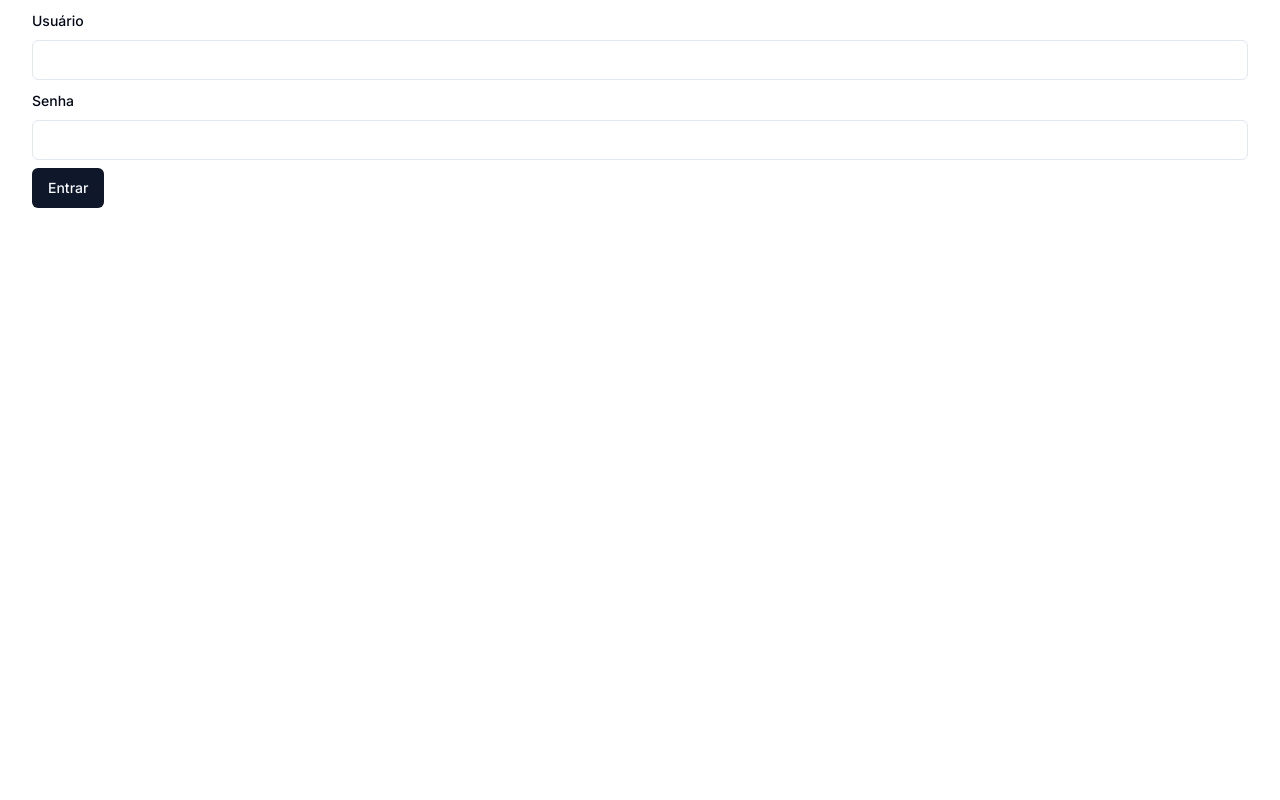
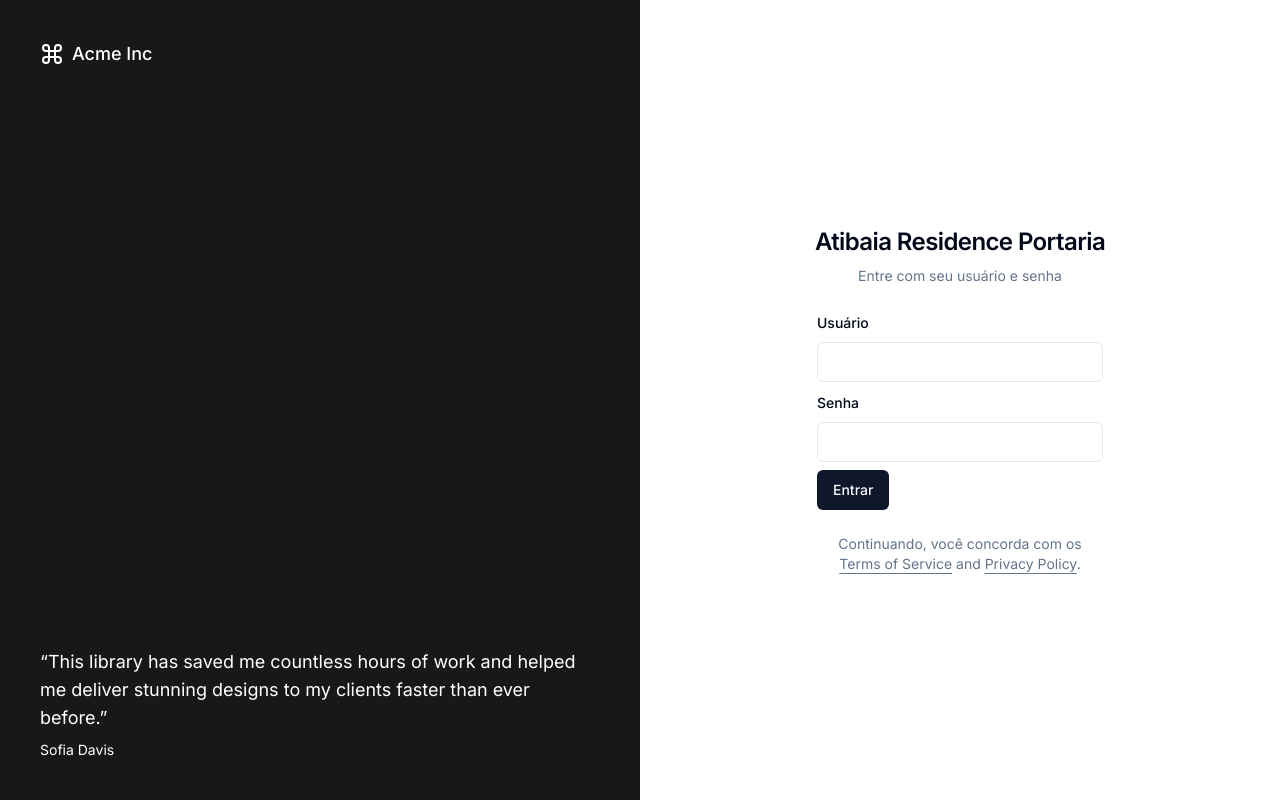
Before and after one commit to sergiobatistajr/portaria-app-server-actions, a Next.js app: page / in a window 1280 px wide. Built offline with nearby package versions, Linux system fonts and the light colour scheme; no server answers.

Commit message:
better login page

```diff
--- a/src/app/layout.tsx
+++ b/src/app/layout.tsx
@@ -7,6 +7,7 @@
 
 import { auth } from "@/lib/auth";
 import Login from "@/components/Login";
+import AuthenticationPage from "@/components/AuthPage";
 
 export const metadata: Metadata = {
   title: "Create Next App",
@@ -24,7 +25,7 @@
     <html lang="en">
       <body className={inter.className}>
         <ToasterProvider />
-        {session ? children : <Login />}
+        {session ? children : <AuthenticationPage />}
       </body>
     </html>
   );
--- /dev/null
+++ b/src/components/AuthPage.tsx
@@ -0,0 +1,86 @@
+import Link from "next/link";
+import Image from "next/image";
+import Login from "./Login";
+
+export default function AuthenticationPage() {
+  return (
+    <>
+      <div className="md:hidden">
+        <Image
+          src="/examples/authentication-light.png"
+          width={1280}
+          height={843}
+          alt="Authentication"
+          className="block dark:hidden"
+        />
+        <Image
+          src="/examples/authentication-dark.png"
+          width={1280}
+          height={843}
+          alt="Authentication"
+          className="hidden dark:block"
+        />
+      </div>
+      <div className="container relative hidden h-screen flex-col items-center justify-center md:grid lg:max-w-none lg:grid-cols-2 lg:px-0">
+        <div className="relative hidden h-full flex-col bg-muted p-10 text-white dark:border-r lg:flex">
+          <div className="absolute inset-0 bg-zinc-900" />
+          <div className="relative z-20 flex items-center text-lg font-medium">
+            <svg
+              xmlns="http://www.w3.org/2000/svg"
+              viewBox="0 0 24 24"
+              fill="none"
+              stroke="currentColor"
+              strokeWidth="2"
+              strokeLinecap="round"
+              strokeLinejoin="round"
+              className="mr-2 h-6 w-6"
+            >
+              <path d="M15 6v12a3 3 0 1 0 3-3H6a3 3 0 1 0 3 3V6a3 3 0 1 0-3 3h12a3 3 0 1 0-3-3" />
+            </svg>
+            Acme Inc
+          </div>
+          <div className="relative z-20 mt-auto">
+            <blockquote className="space-y-2">
+              <p className="text-lg">
+                &ldquo;This library has saved me countless hours of work and
+                helped me deliver stunning designs to my clients faster than
+                ever before.&rdquo;
+              </p>
+              <footer className="text-sm">Sofia Davis</footer>
+            </blockquote>
+          </div>
+        </div>
+        <div className="lg:p-8">
+          <div className="mx-auto flex w-full flex-col justify-center space-y-6 sm:w-[350px]">
+            <div className="flex flex-col space-y-2 text-center">
+              <h1 className="text-2xl font-semibold tracking-tight">
+                Atibaia Residence Portaria
+              </h1>
+              <p className="text-sm text-muted-foreground">
+                Entre com seu usuário e senha
+              </p>
+            </div>
+            <Login />
+            <p className="px-8 text-center text-sm text-muted-foreground">
+              Continuando, você concorda com os{" "}
+              <Link
+                href="/terms"
+                className="underline underline-offset-4 hover:text-primary"
+              >
+                Terms of Service
+              </Link>{" "}
+              and{" "}
+              <Link
+                href="/privacy"
+                className="underline underline-offset-4 hover:text-primary"
+              >
+                Privacy Policy
+              </Link>
+              .
+            </p>
+          </div>
+        </div>
+      </div>
+    </>
+  );
+}
```
Also changed, not shown: src/components/Header.tsx (added).
